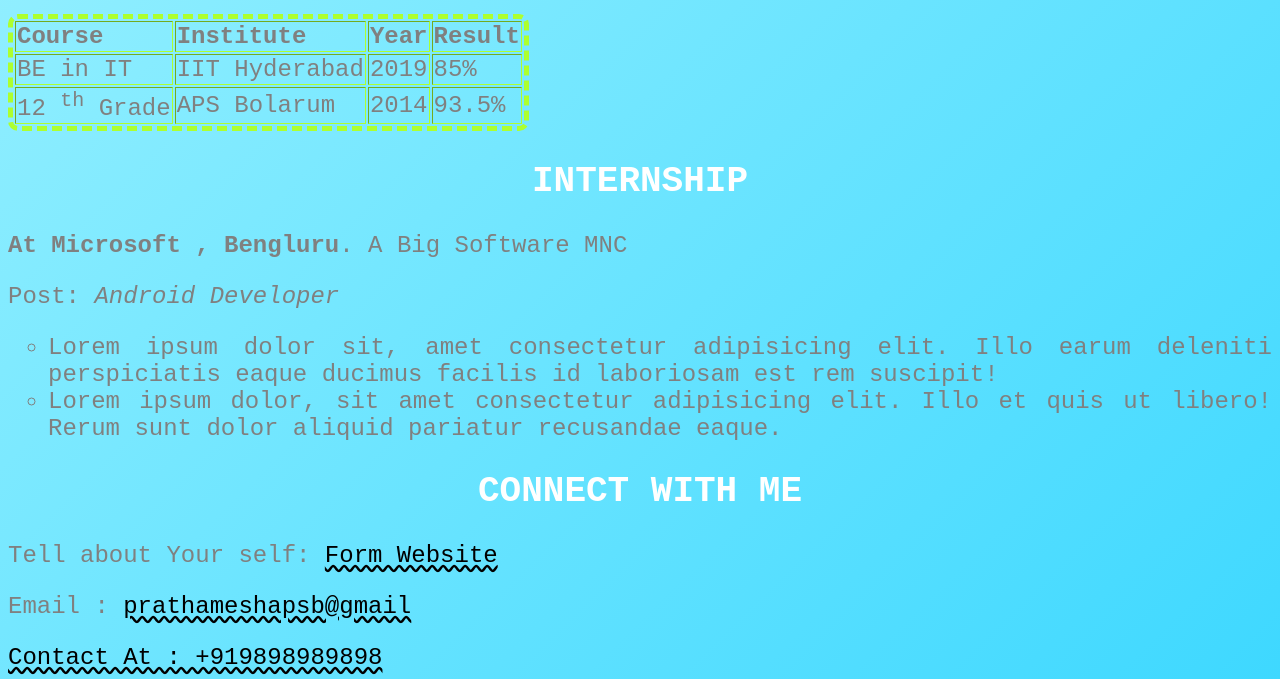
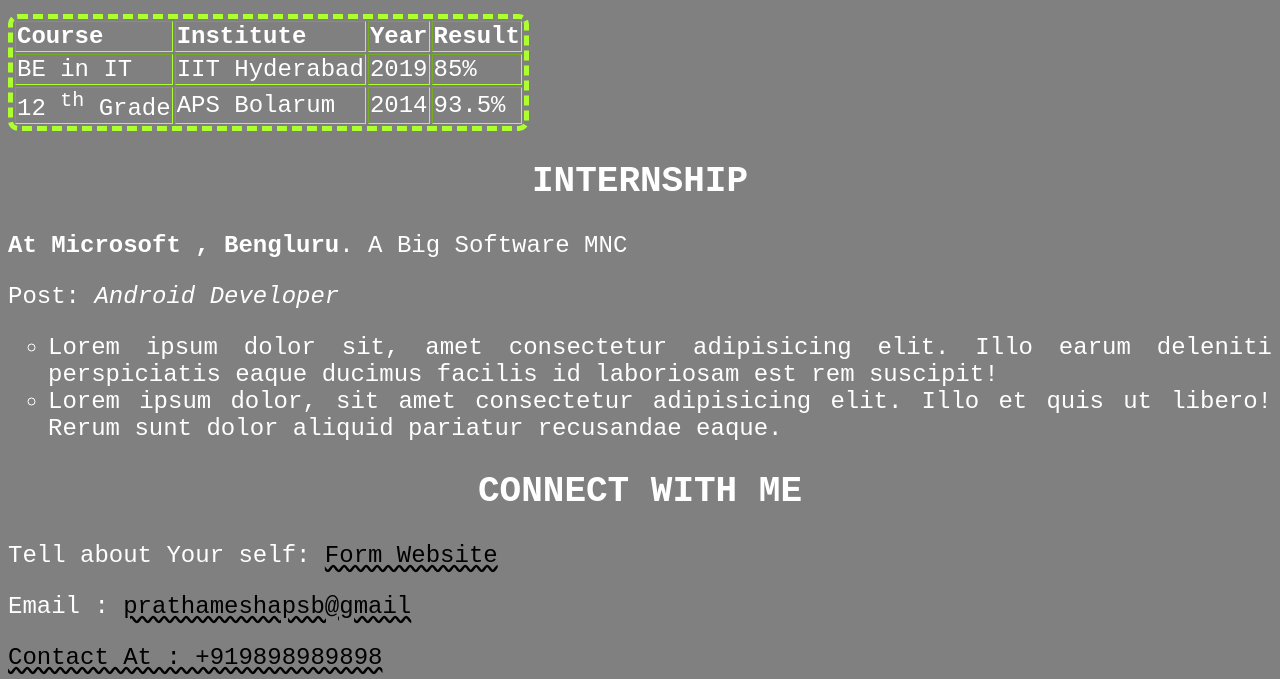
Before and after one commit to Prathamcoder333/HTML-AND-CSS, a plain HTML site: page index.html in a window 1280 px wide. Shown: the part 570-1249 px from the top of the page. Drawn offline with Linux system fonts and the light colour scheme.

Commit message:
modified stle.css

```diff
--- a/styles.css
+++ b/styles.css
@@ -20,12 +20,12 @@ h1 {
 
 
 body {
-    background:linear-gradient(to top left, #3ed8ff, #a8f5ff);
+    background:grey;
     font-size: 24px;
 }
 
 .a {
-    color:grey;
+    color:white
 
 
 }
```
